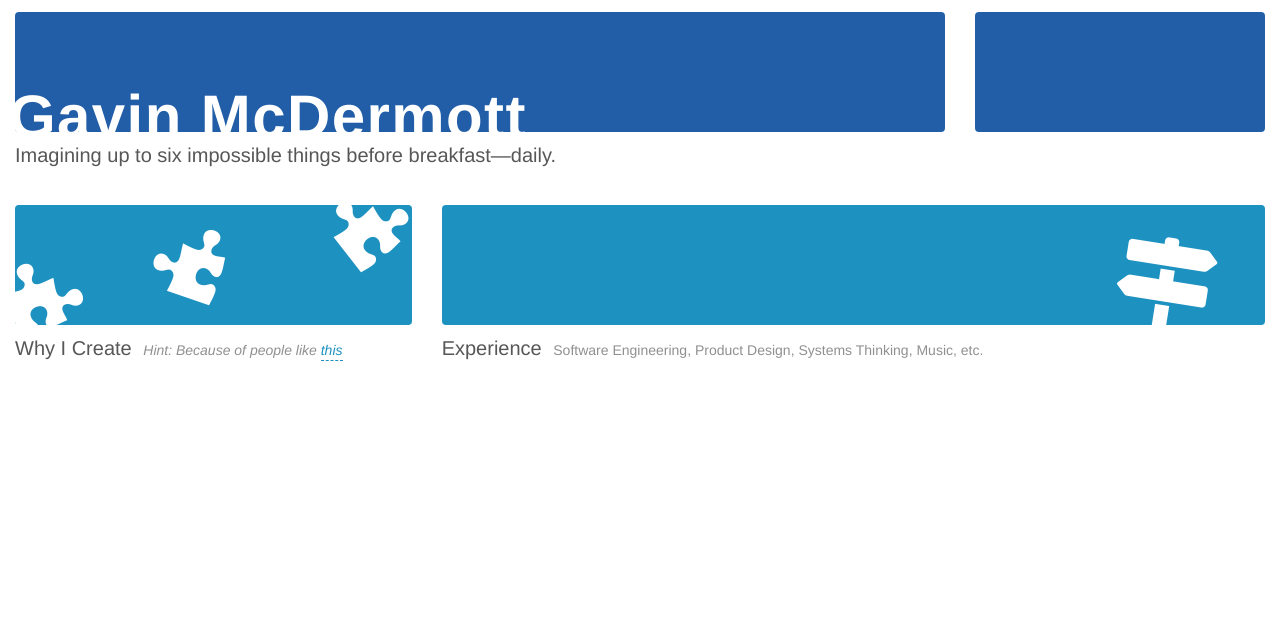
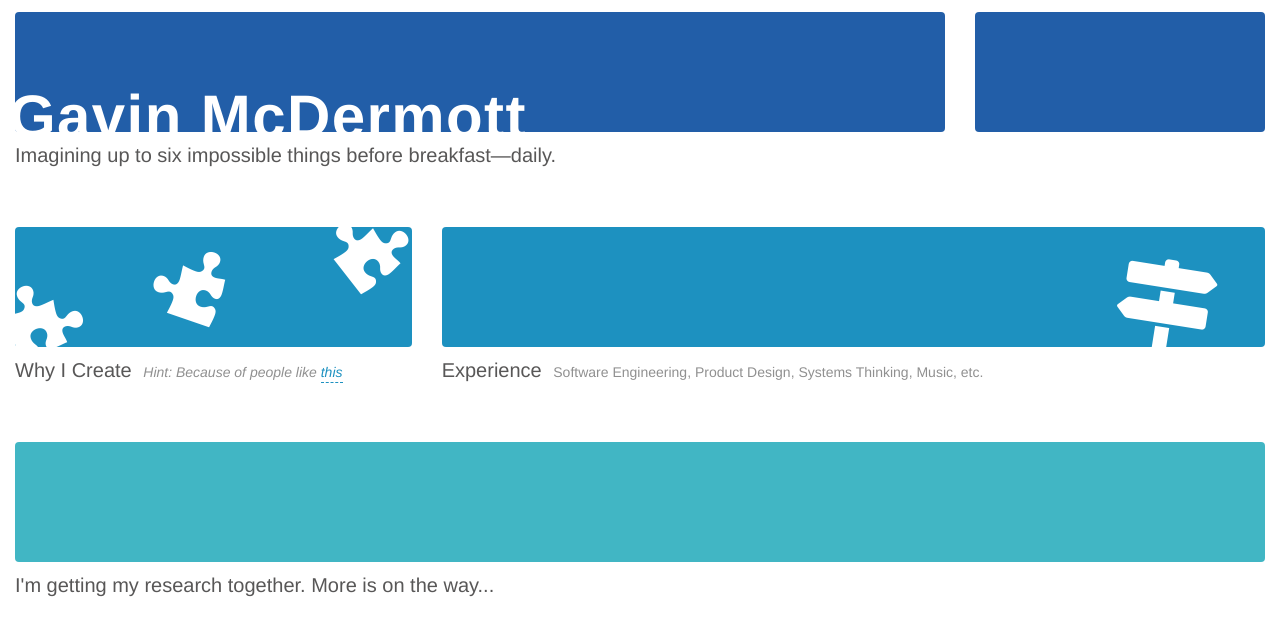
Before and after one commit to gavinmcdermott/personal, a website: page client/index.html in a window 1280 px wide. Drawn offline with Linux system fonts and the light colour scheme.

Commit message:
add bottom bar

```diff
--- a/client/index.html
+++ b/client/index.html
@@ -17,7 +17,7 @@
   </head>
   <body class="">
 
-    <div class="line below--18">
+    <div class="line section">
       <div class="unit size3of4">
         <div class="tile-wrap">
           <div class="tile tile--nohover tile--name theme-5 ">
@@ -39,7 +39,8 @@
     </div>
 
 
-    <div class="line">
+    <div class="line section">
+
       <div class="unit size1of3">
         <div class="tile-wrap">
           <a href="/why">
@@ -63,10 +64,16 @@
           <h4>Experience <span class="f--subtext f--light pad--l6">Software Engineering, Product Design, Systems Thinking, Music, etc.</span></h4>
         </div>
       </div>
-
     </div>
 
 
+    <div class="line">
+      <div class="unit size1of1">
+        <div class="tile-wrap">
+          <div class="tile theme-3"></div>
+          <h4>I'm getting my research together. More is on the way...</h4>
+        </div>
+      </div>
 
 
 
```
Lines whose indentation alone changed are shown as unchanged.
